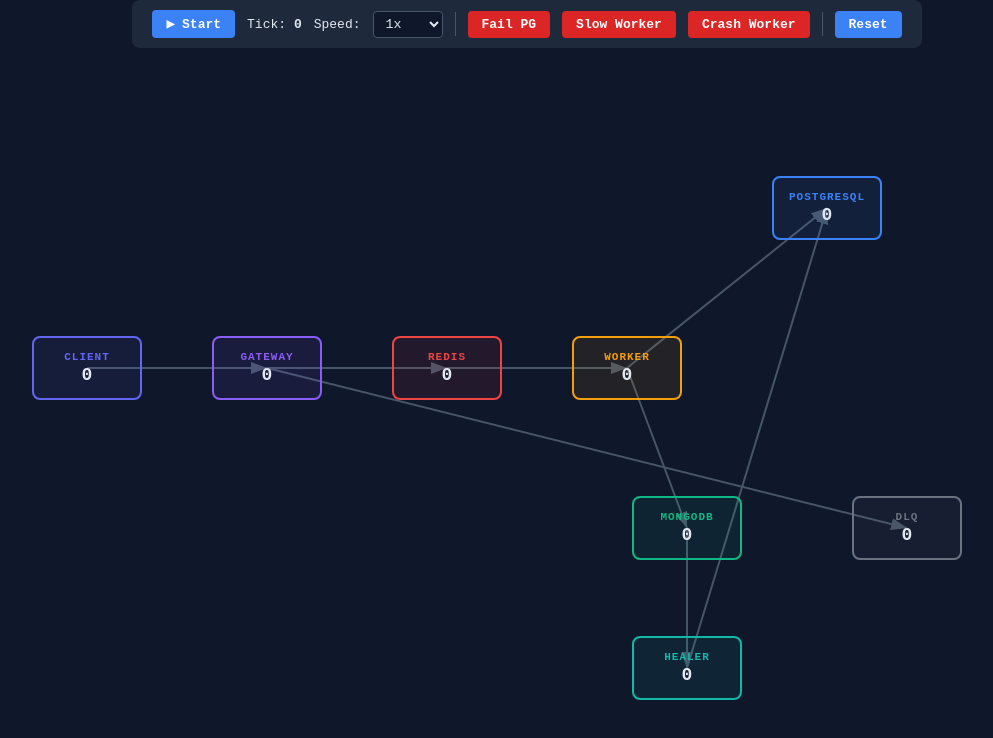
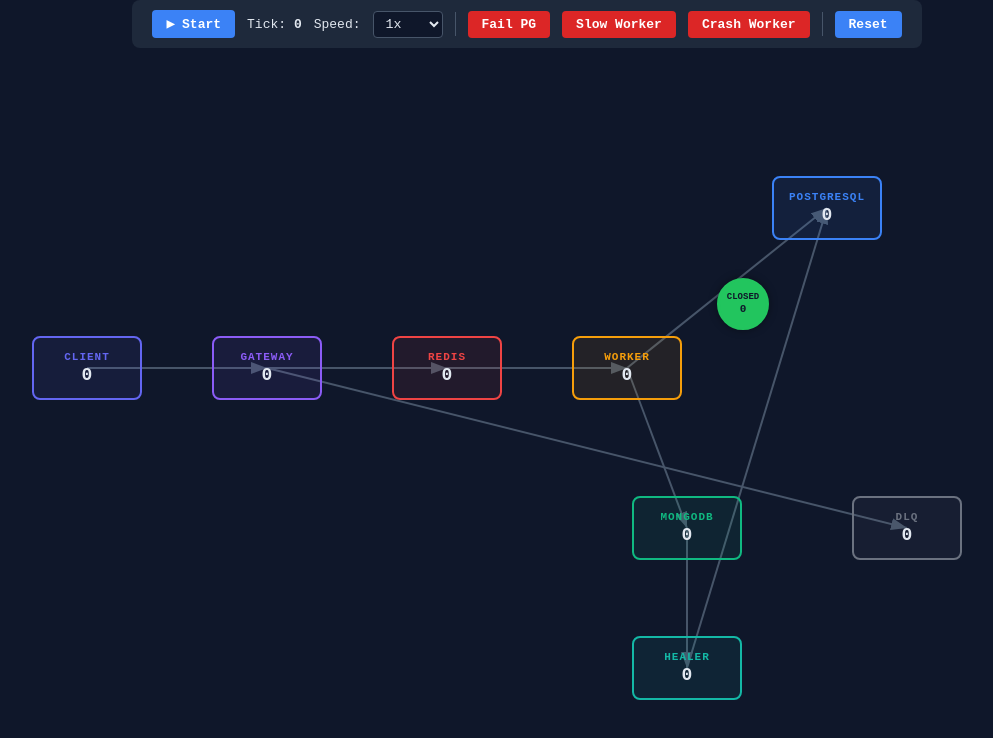
Before and after one commit to GauravAg3000/Arkviz, a React (Vite) app: page / in a window 1280 px wide. Shown: the top 738 px of the page, without its empty margins (113-1106 px from the left). Built offline with nearby package versions, Linux system fonts and the light colour scheme.

Commit message:
[cb] added circuit-breaker pattern, updated simulation-engine onTick logic with cb, added cb indicator in UI

```diff
--- /dev/null
+++ b/src/engine/circuit-breaker.ts
@@ -0,0 +1,69 @@
+/*
+* A Circuit Breaker can be in one of three states.
+* CLOSED     -> Everything is healthy. Requests are allowed.
+* OPEN       -> Failures. Block the requests.
+* HALF_OPEN  -> Try one request to see if the system has recovered.
+*/
+export type CBState = 'closed' | 'open' | 'half_open'
+
+export class CircuitBreaker {
+  private _state: CBState = 'closed'
+
+  // Number of consecutive failures
+  private _failureCount = 0
+
+  /*
+  * Tick number when the breaker entered OPEN state.
+  * Used to know when it's time to try HALF_OPEN.
+  */
+  private _openedAtTick = -1
+
+  readonly threshold = 3
+
+  // Stay OPEN for 100 ticks before allowing a probe.
+  readonly timeoutTicks = 100
+
+  get state() { return this._state }
+  get failureCount() { return this._failureCount }
+
+  // Should the Engine allow a request to the primary database?
+  canTryPrimary(): boolean {
+    if (this._state === 'closed') return true
+    if (this._state === 'half_open') return true
+    return false
+  }
+
+  recordSuccess() {
+    if (this._state !== 'closed') {
+      this._state = 'closed'
+    }
+    this._failureCount = 0
+  }
+
+  // Called whenever the primary database returns a failure.
+  recordFailure(currentTick: number) {
+    this._failureCount++
+    if (this._failureCount >= this.threshold && this._state === 'closed') {
+      this._state = 'open'
+      this._openedAtTick = currentTick
+    } else if (this._state === 'half_open') {
+      // Probe request failed while HALF_OPEN.
+      this._state = 'open'
+      this._openedAtTick = currentTick
+    }
+  }
+
+  // Called every simulation tick.
+  onTick(currentTick: number) {
+    if (this._state !== 'open') return
+    if (currentTick - this._openedAtTick >= this.timeoutTicks) {
+      this._state = 'half_open'
+    }
+  }
+
+  reset() {
+    this._state = 'closed'
+    this._failureCount = 0
+    this._openedAtTick = -1
+  }
+}
--- a/src/engine/simulation-engine.ts
+++ b/src/engine/simulation-engine.ts
@@ -7,6 +7,7 @@
   type Behavior, type BehaviorContext, type BehaviorOutput,
 } from './behaviors'
 import { chaos, type FailureType } from './chaos-controller'
+import { CircuitBreaker, type CBState } from './circuit-breaker'
 import { clock, type TickPayload } from './clock'
 import { EventBus } from './event-bus'
 
@@ -56,6 +57,8 @@
   }[]
   inFlight: InFlightPacket[]
   failures: { nodeId: string; type: FailureType }[]
+  cbState: CBState
+  cbFailureCount: number
 }
 
 export class SimulationEngine {
@@ -66,6 +69,7 @@
   private _changeCount = 0
   private tickCount = 0
   private listeners = new Set<() => void>()
+  readonly cb = new CircuitBreaker()
 
   constructor() {
     for (const id of NODE_ORDER) {
@@ -101,6 +105,8 @@
         progress: f.progress,
       })),
       failures: chaos.getActiveFailures(),
+      cbState: this.cb.state,
+      cbFailureCount: this.cb.failureCount,
     }
   }
 
@@ -120,6 +126,7 @@
     this.tickCount = 0
     this.eventBus.clear()
     chaos.clear()
+    this.cb.reset()
     for (const behavior of this.behaviors.values()) {
       behavior.reset?.()
     }
@@ -169,13 +176,46 @@
         route(packet, ROUTE_MAP[nodeId])
       }
 
-      // Successfully processed packets.
+      // Processed packets — includes Circuit Breaker checks for Worker.
       for (const { packet, result } of output.processed ?? []) {
+        if (nodeId === 'worker' && result === 'connection_failure') {
+          // Count the failure inside the Circuit Breaker
+          this.cb.recordFailure(this.tickCount)
+
+          this.eventBus.emit({
+            tick: this.tickCount,
+            nodeId: 'circuit-breaker',
+            type: 'failure',
+            message: `CB failure #${this.cb.failureCount} — state: ${this.cb.state}`,
+          })
+          continue
+        }
+
         if (result === 'success') {
+          if (nodeId === 'worker') {
+            this.cb.recordSuccess()
+          }
+
+          // CB blocks routing to Postgres while open.
+          if (nodeId === 'worker' && !this.cb.canTryPrimary()) {
+            const workerEntry = this.nodes.get('worker')!
+            workerEntry.queue.push(packet)
+            this.eventBus.emit({
+              tick: this.tickCount,
+              nodeId: 'circuit-breaker',
+              type: 'info',
+              message: `CB open — ${packet.id} re-queued to Worker`,
+            })
+            continue
+          }
+
           route(packet, ROUTE_MAP[nodeId])
         }
       }
     }
+
+    // Step 2b: Advance the Circuit Breaker state machine.
+    this.cb.onTick(this.tickCount)
 
     // Step 3: Move packets already traveling.
     for (let i = this.inFlight.length - 1; i >= 0; i--) {
--- a/src/pipeline/Layout.tsx
+++ b/src/pipeline/Layout.tsx
@@ -2,6 +2,7 @@
 import { PipelineNode } from './PipelineNode'
 import { ConnectionLines } from './ConnectionLines'
 import { PacketLayer } from '../ui/components/PacketLayer'
+import { CircuitBreakerIndicator } from '../ui/components/CircuitBreakerIndicator'
 import { useEngine } from '../ui/hooks/useEngine'
 
 export function PipelineLayout() {
@@ -29,6 +30,7 @@
           />
         )
       })}
+      <CircuitBreakerIndicator state={snapshot.cbState} failureCount={snapshot.cbFailureCount} />
       <PacketLayer />
     </div>
   )
--- /dev/null
+++ b/src/ui/components/CircuitBreakerIndicator.tsx
@@ -0,0 +1,53 @@
+import type { CBState } from '../../engine/circuit-breaker'
+
+const CB_COLORS: Record<CBState, string> = {
+  closed: '#22c55e',
+  open: '#ef4444',
+  half_open: '#eab308',
+}
+
+const CB_LABELS: Record<CBState, string> = {
+  closed: 'CLOSED',
+  open: 'OPEN',
+  half_open: 'HALF',
+}
+
+interface Props {
+  state: CBState
+  failureCount: number
+}
+
+export function CircuitBreakerIndicator({ state, failureCount }: Props) {
+  return (
+    <div
+      style={{
+        position: 'absolute',
+        left: 690,
+        top: 190,
+        width: 52,
+        height: 52,
+        borderRadius: '50%',
+        background: CB_COLORS[state],
+        display: 'flex',
+        flexDirection: 'column',
+        alignItems: 'center',
+        justifyContent: 'center',
+        fontFamily: 'monospace',
+        fontSize: 10,
+        fontWeight: 700,
+        color: '#0f172a',
+        border: `3px solid ${CB_COLORS[state]}`,
+        boxShadow: '0 0 8px rgba(0,0,0,0.4)',
+        zIndex: 10,
+        transition: 'background 0.4s, border-color 0.4s',
+      }}
+    >
+      <span style={{ fontSize: 9, lineHeight: 1.2 }}>
+        {CB_LABELS[state]}
+      </span>
+      <span style={{ fontSize: 11, lineHeight: 1.2 }}>
+        {failureCount}
+      </span>
+    </div>
+  )
+}
```
